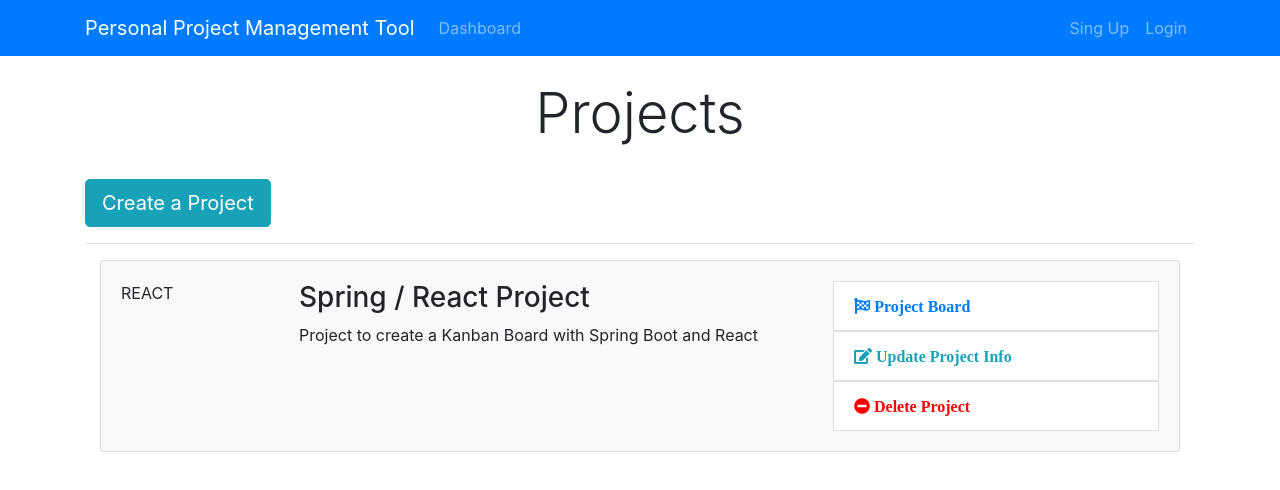
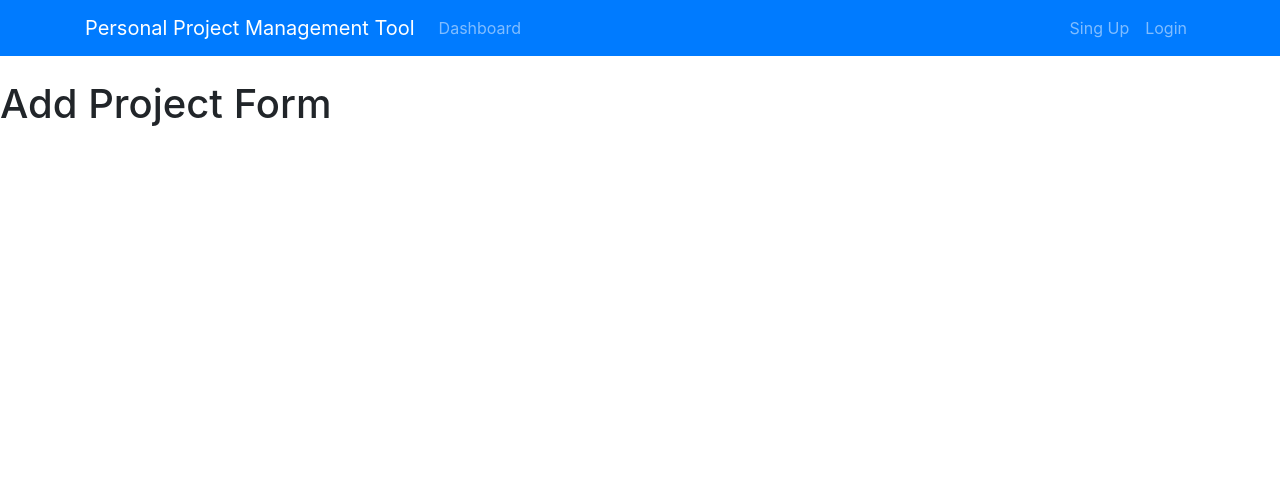
Before and after one commit to dawid97/Java-Spring-Hibernate-MySQL-React-App, a React (Create React App) app in the folder ppmtool-react-client/: page /addProject in a window 1280 px wide. Shown: the top 490 px of the page. Built offline with nearby package versions, Linux system fonts and the light colour scheme.

Commit message:
React Router, First Functional Component

```diff
--- a/ppmtool-react-client/src/App.js
+++ b/ppmtool-react-client/src/App.js
@@ -3,14 +3,19 @@
 import Dashboard from "./components/Dashboard";
 import Header from "./components/Layout/Header";
 import "bootstrap/dist/css/bootstrap.min.css";
+import { BrowserRouter as Router, Route } from "react-router-dom";
+import AddProject from "./components/Project/AddProject";
 
 class App extends Component {
   render() {
     return (
-      <div className="App">
-        <Header />
-        <Dashboard />
-      </div>
+      <Router>
+        <div className="App">
+          <Header />
+          <Route exact path="/dashboard" component={Dashboard} />
+          <Route exact path="/addProject" component={AddProject} />
+        </div>
+      </Router>
     );
   }
 }
--- a/ppmtool-react-client/src/components/Dashboard.js
+++ b/ppmtool-react-client/src/components/Dashboard.js
@@ -1,5 +1,6 @@
 import React, { Component } from "react";
 import ProjectItem from "./Project/ProjectItem";
+import CreateProjectButton from "./Project/CreateProjectButton";
 
 class Dashboard extends Component {
   render() {
@@ -10,9 +11,7 @@
             <div className="col-md-12">
               <h1 className="display-4 text-center">Projects</h1>
               <br />
-              <a href="ProjectForm.html" className="btn btn-lg btn-info">
-                Create a Project
-              </a>
+              <CreateProjectButton />
               <br />
               <hr />
               <ProjectItem />
--- /dev/null
+++ b/ppmtool-react-client/src/components/Project/AddProject.js
@@ -0,0 +1,13 @@
+import React, { Component } from "react";
+
+class AddProject extends Component {
+  render() {
+    return (
+      <div>
+        <h1>Add Project Form</h1>
+      </div>
+    );
+  }
+}
+
+export default AddProject;
--- /dev/null
+++ b/ppmtool-react-client/src/components/Project/CreateProjectButton.js
@@ -0,0 +1,14 @@
+import React from "react";
+import { Link } from "react-router-dom";
+
+const CreateProjectButton = () => {
+  return (
+    <React.Fragment>
+      <Link to="/addProject" className="btn btn-lg btn-info">
+        Create a Project
+      </Link>
+    </React.Fragment>
+  );
+};
+
+export default CreateProjectButton;
```
